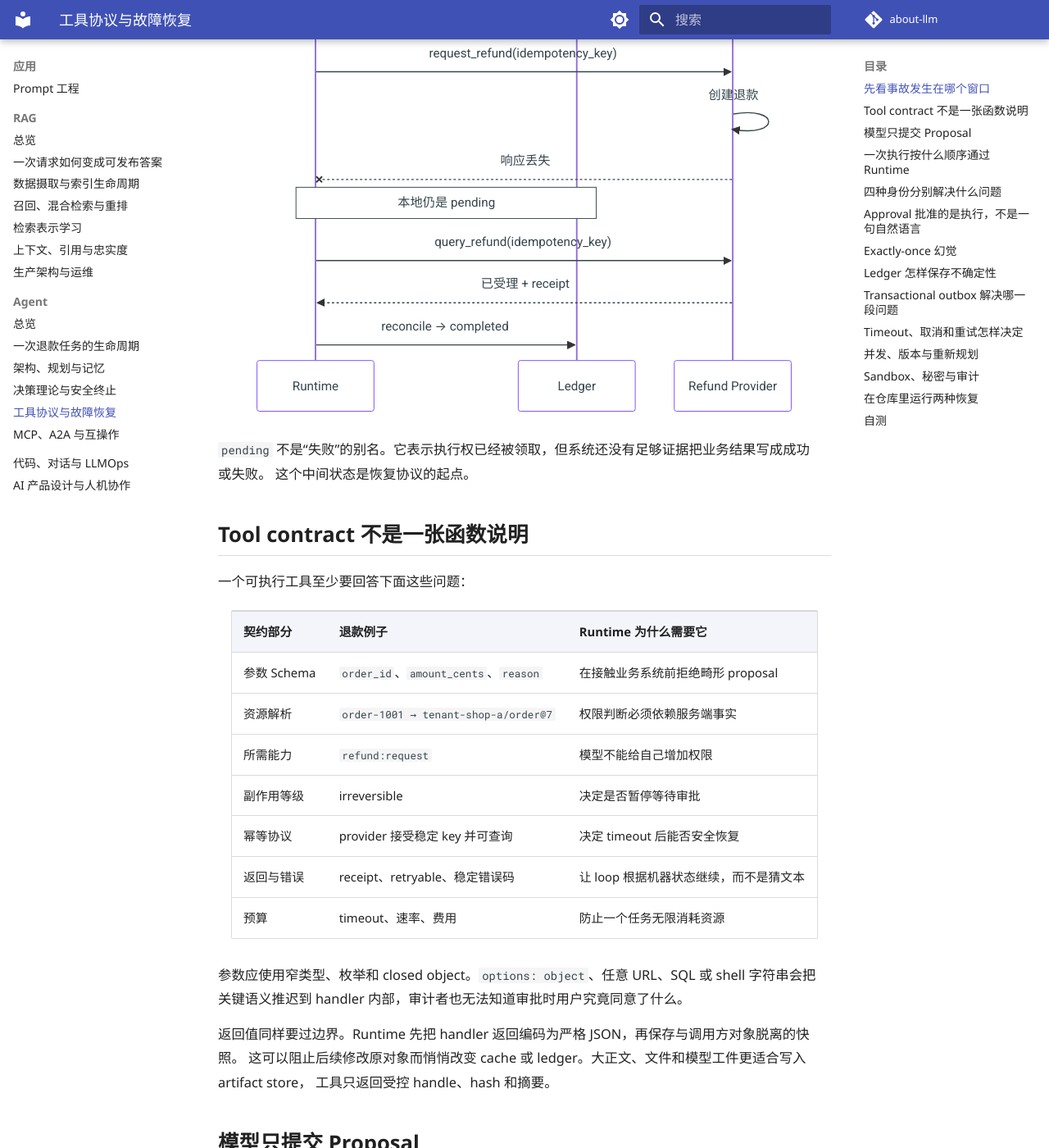
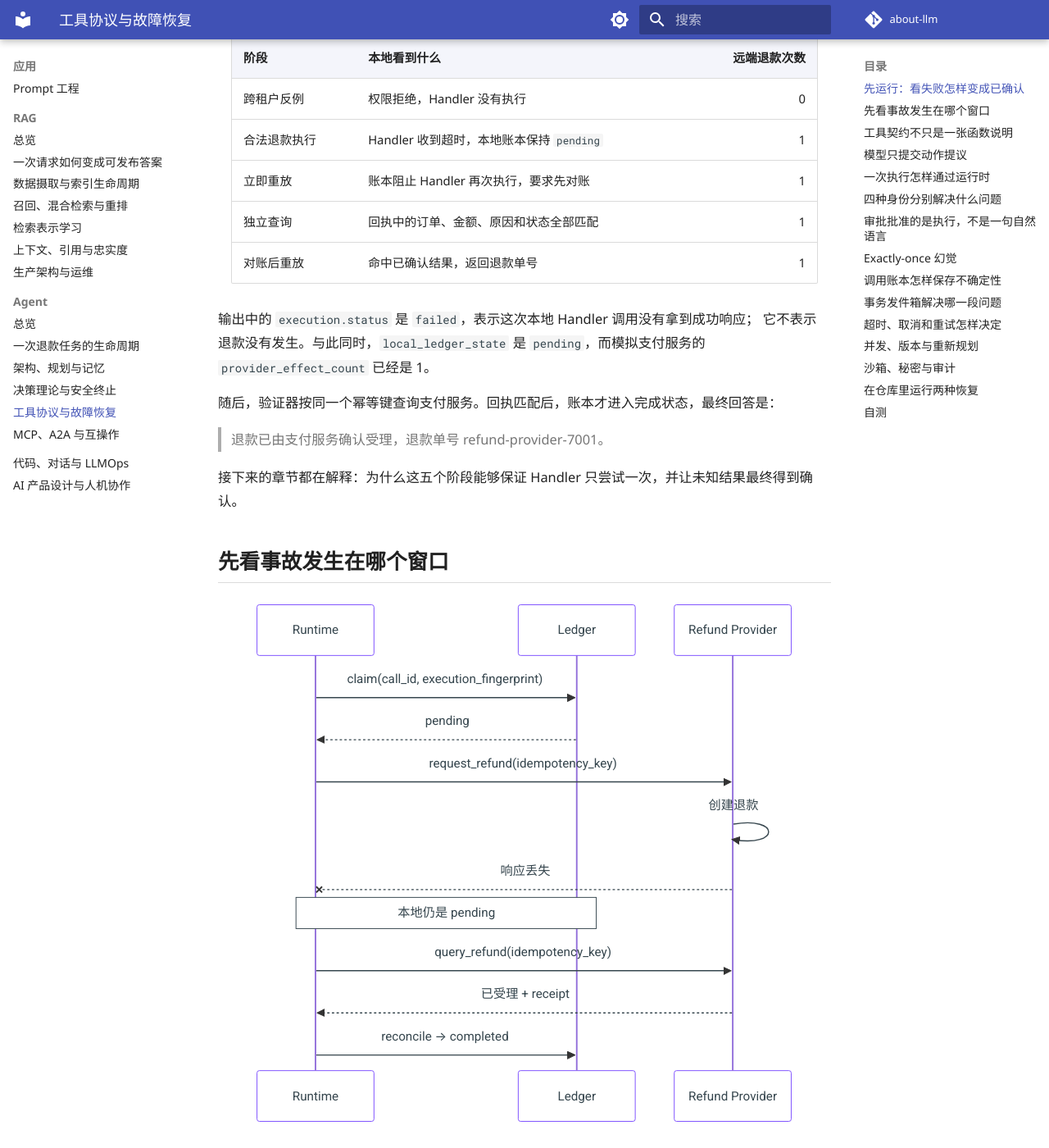
Before and after one commit to NightLemon/about-llm, an MkDocs documentation site: the page built from docs/applications/agent-runtime.md, in a window 1280 px wide and 1400 px high, scrolled down 1158 px. Shown: the whole window at 82% size. Built offline with MkDocs 1.6.1 and Material for MkDocs 9.7.7, drawn with Linux system fonts in a browser that asks for light colours; a script that is not in the unit is left out; comment, search, counter and statistics services are not loaded; some of the changed text lies outside the part shown.

Commit message:
docs: teach agent runtime from one pending refund

````diff
--- a/docs/applications/agent-runtime.md
+++ b/docs/applications/agent-runtime.md
@@ -6,10 +6,10 @@
 **学习导航**
 
 - **适合读者**：需要实现工具调用、授权、审批与故障恢复的 Agent 工程师。
-- **先修**：先读[一次 Agent 退款任务](agent-task-lifecycle.md)，理解 proposal、approval 和 verifier。
-- **首次阅读**：事故现场 → 执行身份 → pending 窗口 → reconciliation → outbox。
+- **先修**：先读[一次 Agent 退款任务](agent-task-lifecycle.md)，理解动作提议、审批和完成验证。
+- **首次阅读**：先运行退款实验，再依次理解 `pending`、执行身份、对账和事务发件箱。
 - **完成信号**：面对工具超时，能判断何时可重试、何时必须查询远端状态。
-- **卡住时**：运行[实验 6](../practice/labs/lab-6-agent-lifecycle.md)，观察完整 JSON trace。
+- **卡住时**：运行[实验 6](../practice/labs/lab-6-agent-lifecycle.md)，只观察一次状态怎样变化。
 
 </div>
 
@@ -28,6 +28,33 @@
 1. 模型提出的动作，怎样变成一个被授权且不会漂移的具体执行？
 2. 本地不知道远端结果时，怎样避免第二笔退款？
 3. 进程重启以后，系统从哪里继续，最后又凭什么告诉用户“退款成功”？
+
+## 先运行：看失败怎样变成已确认 { #run }
+
+从仓库根目录运行：
+
+```powershell
+python projects/safe-agent/refund_lifecycle.py
+```
+
+这是一个离线模拟，不会调用真实模型或支付服务。第一次阅读不必逐字段看完整 JSON，先找到下面五个阶段：
+
+| 阶段 | 本地看到什么 | 远端退款次数 |
+|---|---|---:|
+| 跨租户反例 | 权限拒绝，Handler 没有执行 | 0 |
+| 合法退款执行 | Handler 收到超时，本地账本保持 `pending` | 1 |
+| 立即重放 | 账本阻止 Handler 再次执行，要求先对账 | 1 |
+| 独立查询 | 回执中的订单、金额、原因和状态全部匹配 | 1 |
+| 对账后重放 | 命中已确认结果，返回退款单号 | 1 |
+
+输出中的 `execution.status` 是 `failed`，表示这次本地 Handler 调用没有拿到成功响应；
+它不表示退款没有发生。与此同时，`local_ledger_state` 是 `pending`，而模拟支付服务的 `provider_effect_count` 已经是 1。
+
+随后，验证器按同一个幂等键查询支付服务。回执匹配后，账本才进入完成状态，最终回答是：
+
+> 退款已由支付服务确认受理，退款单号 refund-provider-7001。
+
+接下来的章节都在解释：为什么这五个阶段能够保证 Handler 只尝试一次，并让未知结果最终得到确认。
 
 ## 先看事故发生在哪个窗口
 
@@ -51,28 +78,29 @@ sequenceDiagram
 `pending` 不是“失败”的别名。它表示执行权已经被领取，但系统还没有足够证据把业务结果写成成功或失败。
 这个中间状态是恢复协议的起点。
 
-## Tool contract 不是一张函数说明
+## 工具契约不只是一张函数说明 { #tool-contract }
 
 一个可执行工具至少要回答下面这些问题：
 
-| 契约部分 | 退款例子 | Runtime 为什么需要它 |
+| 契约部分 | 退款例子 | 运行时为什么需要它 |
 |---|---|---|
-| 参数 Schema | `order_id`、`amount_cents`、`reason` | 在接触业务系统前拒绝畸形 proposal |
+| 参数格式 | `order_id`、`amount_cents`、`reason` | 在接触业务系统前拒绝畸形动作提议 |
 | 资源解析 | `order-1001 → tenant-shop-a/order@7` | 权限判断必须依赖服务端事实 |
 | 所需能力 | `refund:request` | 模型不能给自己增加权限 |
-| 副作用等级 | irreversible | 决定是否暂停等待审批 |
-| 幂等协议 | provider 接受稳定 key 并可查询 | 决定 timeout 后能否安全恢复 |
-| 返回与错误 | receipt、retryable、稳定错误码 | 让 loop 根据机器状态继续，而不是猜文本 |
-| 预算 | timeout、速率、费用 | 防止一个任务无限消耗资源 |
+| 副作用等级 | 不可逆 | 决定是否暂停等待审批 |
+| 幂等协议 | 支付服务接受稳定幂等键并可查询 | 决定超时后能否安全恢复 |
+| 返回与错误 | 回执、是否可重试、稳定错误码 | 让控制循环根据明确状态继续，而不是猜文本 |
+| 预算 | 超时时间、速率、费用 | 防止一个任务无限消耗资源 |
 
 参数应使用窄类型、枚举和 closed object。`options: object`、任意 URL、SQL 或 shell 字符串会把关键语义推迟到
 handler 内部，审计者也无法知道审批时用户究竟同意了什么。
 
-返回值同样要过边界。Runtime 先把 handler 返回编码为严格 JSON，再保存与调用方对象脱离的快照。
-这可以阻止后续修改原对象而悄悄改变 cache 或 ledger。大正文、文件和模型工件更适合写入 artifact store，
-工具只返回受控 handle、hash 和摘要。
+返回值同样要经过边界检查。Handler 可能返回一个仍可修改的 Python 对象，运行时会先把它编码成严格 JSON，
+再保存一份独立快照。这样，调用方后来修改原对象时，缓存和调用账本不会跟着变化。
 
-## 模型只提交 Proposal
+长文本、文件和模型工件更适合写入受控文件存储。工具结果只返回文件引用、哈希和必要摘要。
+
+## 模型只提交动作提议 { #proposal }
 
 Planner 可以根据对话生成：
 
@@ -94,11 +122,13 @@ Planner 可以根据对话生成：
 可退款状态。Prompt injection 防线也遵循同一原则：网页、邮件和工具结果都作为不可信 observation，权限决策
 留在模型外。
 
-仓库的 `JSONSchemaToolContract` 使用 Draft 2020-12 validator，并让 Planner 描述与 Runtime 校验从同一份冻结
-Schema 派生。完整的 keyword、format、`$ref` 和大小限制放在
-[Safe Agent 项目页](../practice/projects/safe-agent.md)；首次阅读先抓住“同源、版本化、执行时再验证”三个要求。
+仓库的 `JSONSchemaToolContract` 按 JSON Schema Draft 2020-12 校验参数。
+规划器看到的工具说明和运行时使用的验证器，都从同一份固定 Schema 生成。
 
-## 一次执行按什么顺序通过 Runtime
+完整关键字、`format`、`$ref` 和大小限制见 [Safe Agent 项目页](../practice/projects/safe-agent.md)。
+第一次阅读只需记住三个要求：两端来自同一份 Schema；Schema 有版本；执行前必须再次验证。
+
+## 一次执行怎样通过运行时 { #runtime }
 
 退款 proposal 进入 Runtime 后依次经过：
 
@@ -120,12 +150,12 @@ Cache replay 也要重新通过当前 ACL。用户被撤权以后，同一个 `c
 
 Runtime 中最容易混淆的不是状态，而是 identity：
 
-| Identity | 绑定内容 | 用途 |
+| 标识 | 绑定内容 | 用途 |
 |---|---|---|
 | `call_id` | 一次逻辑动作 | 把重放认作同一次尝试 |
-| Proposal fingerprint | tool + 规范化参数 | 判断模型提案是否改变 |
-| Execution fingerprint | proposal + task/subject/tenant + tool/resource/policy version | 绑定真正获授权的执行 |
-| Provider idempotency key | 远端 effect request | 让远端识别重复提交 |
+| 动作提议 fingerprint | 工具和规范化参数 | 判断模型提案是否改变 |
+| 执行 fingerprint | 动作提议、任务、用户、租户，以及工具、资源和规则版本 | 绑定真正获授权的执行 |
+| 远端幂等键 | 远端业务动作请求 | 让远端识别重复提交 |
 
 只有 `call_id` 和 execution fingerprint 都相同，Runtime 才能考虑复用旧结果。若订单从 `order@7` 变成
 `order@8`，或者 tool/policy 已升级，旧 approval 即使参数文本没变也必须失效。
@@ -133,7 +163,7 @@ Runtime 中最容易混淆的不是状态，而是 identity：
 Fingerprint 是稳定比较手段，不是授权或加密。低熵订单号的 hash 仍可能被猜中，敏感 payload 仍要最小化、
 加密并限制访问。
 
-## Approval 批准的是执行，不是一句自然语言
+## 审批批准的是执行，不是一句自然语言 { #approval }
 
 用户看到“确认退款”时，审批服务至少要绑定：
 
@@ -141,8 +171,10 @@ Fingerprint 是稳定比较手段，不是授权或加密。低熵订单号的 h
 subject + task + call_id + execution_fingerprint + expiry
 ```
 
-UI 应显示订单、金额、原因、接收方和不可逆后果。Runtime 在真正执行前重新计算 execution fingerprint；
-参数、订单版本、主体、tool 或 policy 任一变化，旧 grant 都不能继续使用。
+审批界面应显示订单、金额、原因、接收方和不可逆后果。
+
+真正执行前，运行时会重新计算执行 fingerprint。参数、订单版本、用户、工具或权限规则只要有一项变化，
+旧批准记录就会失效。
 
 Checkpoint 与 approval 是两件工件。Checkpoint 说明任务暂停在哪里、已经花了多少预算；approval 说明谁在什么
 时间授权了哪一个 execution。恢复 checkpoint 不能顺便把审批变成永久布尔值。
@@ -176,7 +208,7 @@ ledger = pending
 工程上更诚实的目标通常是 `at-least-once delivery + idempotent effect`，或者
 `at-most-once attempt + reconciliation`。不要用“有 SQLite/Redis 锁”推出通用 exactly-once。
 
-## Ledger 怎样保存不确定性
+## 调用账本怎样保存不确定性 { #ledger }
 
 一条调用至少需要区分：
 
@@ -188,14 +220,15 @@ ledger = pending
 | `abandoned` | 操作者确认旧动作不再继续 | 新意图使用新 `call_id` |
 | `compensated` | 原 effect 发生，随后执行了补偿 | 保留两次业务动作的记录 |
 
-Timeout 后保持 `pending`，是为了阻止重启进程再次进入 handler。Verifier 用可信 idempotency key 查询退款服务，
-核对订单、金额、原因和 provider 状态；匹配后才把 receipt 写成 `completed`。此后 replay 命中 cache，
-provider effect count 仍是 1。
+超时后保持 `pending`，可以阻止重启进程再次进入 Handler。验证器使用可信的幂等键查询退款服务，
+再逐项核对订单、金额、原因和支付服务状态。
+
+只有回执全部匹配，账本才写成 `completed`。此后的重复调用会读取已确认结果；远端退款次数仍然是 1。
 
 `abandoned` 和 `compensated` 都不是删除历史。补偿本身是一次新业务动作，可能失败、收费，也可能无法撤回已经
 传播的信息。
 
-## Transactional outbox 解决哪一段问题
+## 事务发件箱解决哪一段问题 { #transactional-outbox }
 
 当“修改本地业务状态”和“稍后向远端发送 effect”必须一起成立时，可把业务行与 outbox row 写进同一个数据库事务：
 
@@ -206,13 +239,13 @@ pending --claim lease--> claimed --ack receipt--> delivered
                              +--terminal----> dead_letter
 ```
 
-Outbox 保证本地事务提交后，待发送记录不会丢失。它不把远端 provider 纳入本地事务。Worker 在远端成功、
-本地 ack 前崩溃，lease 到期后仍可能重投；所以每次投递必须复用稳定 `effect_id`，provider 也必须真正 honor
-这个 idempotency key。
+发件箱保证本地事务提交后，待发送记录仍然存在，但远端服务并没有加入这个本地事务。
+如果工作进程在远端成功、本地确认前崩溃，租约到期后，同一条记录会被重新投递。
+因此，每次投递都要复用稳定的 `effect_id`，远端服务也必须按照这个值执行幂等处理。
 
 Dead letter 不是“多试几次”的队列。操作者要根据 runbook 判断是修正后产生新事件、执行补偿，还是保留失败终态。
 
-## Timeout、取消和重试怎样决定
+## 超时、取消和重试怎样决定 { #timeout }
 
 | 观察 | 能否自动重试 | 原因 |
 |---|---|---|
@@ -233,30 +266,31 @@ optimistic version 控制并发；模型输出的步骤顺序本身不提供互
 工具读取资源时返回 version/ETag，后续更新携带 `if_match`。发生冲突时重新 observation 和 replan。
 由于 execution identity 已改变，旧 approval 也随之失效。
 
-## Sandbox、秘密与审计
+## 沙箱、秘密与审计 { #sandbox }
 
 Runtime 的安全边界还包括：
 
 - 代码、shell 和浏览器工具限制文件根、网络域、CPU、内存、时间与输出大小；
 - secret 由工具代理注入，不进入 prompt 或普通 observation；
 - 高敏工具使用独立 worker 与凭据；
-- trace 记录 task/call、主体、tool/policy revision、proposal、授权、审批、claim、远端 request ID 与状态变化；
+- 轨迹记录任务与调用 ID、用户、工具与规则版本、动作提议、授权、审批、领取结果、远端请求 ID 和状态变化；
 - 敏感 payload 单独加密并按 retention 删除，高基数 call ID 留在 trace 而非指标 label。
 
-这些措施不能互相替代。输出扫描可能发现泄漏，却不能代替最小权限；沙箱限制代码执行，也不能判断退款是否获授权。
+这些措施各自解决不同问题。输出扫描用于发现可能的泄漏，最小权限负责限制数据和能力；
+沙箱约束代码能够做什么，退款授权则由身份、资源和审批规则判断。
 
 ## 在仓库里运行两种恢复
 
-先运行退款主线：
+前面的退款主线执行了封闭参数校验、资源级权限检查、审批绑定、SQLite 调用领取，以及支付服务回执查询。
+规划器和支付服务都是进程内模拟器，因此适合观察控制流和状态变化。
+
+修改这条链路后，运行对应测试：
 
 ```powershell
-python projects/safe-agent/refund_lifecycle.py
 python -m pytest tests/test_agent_refund_lifecycle.py -q
 ```
 
-它真实执行 closed Schema、资源级 ACL、approval binding、SQLite claim、provider query verifier 与 reconciliation。
-Planner 和 provider 都是进程内模拟器。这个运行可以检查控制流和状态变化；线上支付系统还需要真实身份、
-网络、签名、账务和对账验证。
+真实支付系统还要继续验证服务身份、网络错误、签名、账务和对账流程。
 
 再运行 outbox 的 ack-before-crash 场景：
 
@@ -265,8 +299,8 @@ python projects/safe-agent/outbox_demo.py `
   --database artifacts/agent/outbox-demo-001.db
 ```
 
-预期会看到两次 provider request 使用同一个 idempotency key，而模拟 provider 只产生一个 effect，最终状态为
-`delivered`。完整测试矩阵、SQLite 固定故障样例以及每个字段适用于哪些结论，见
+预期会看到两次远端请求继续使用同一个幂等键。模拟服务只产生一个业务效果，最终投递状态为 `delivered`。
+完整测试矩阵、SQLite 固定故障样例以及每个字段适用于哪些结论，见
 [Safe Agent 项目页](../practice/projects/safe-agent.md)和[项目控制台账](../evidence/project-controls.md)。
 
 ## 自测
````
